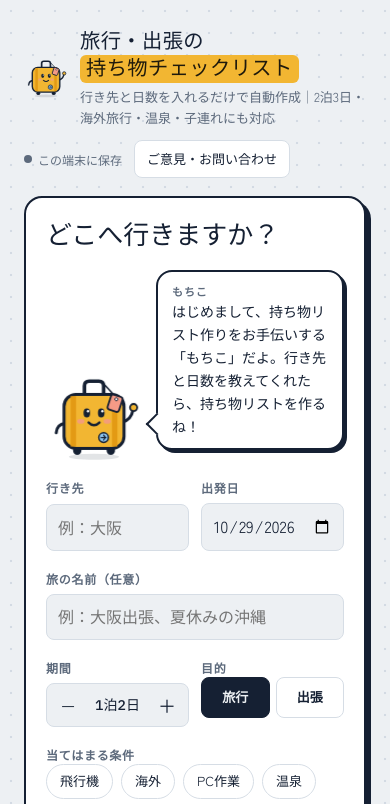
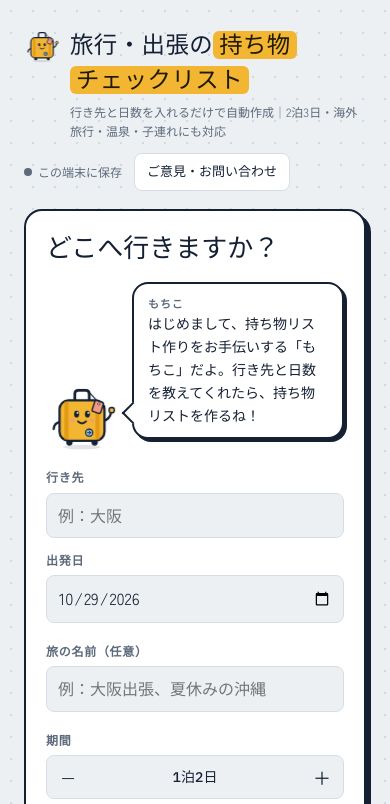
Before and after one commit to mihara0729shu-a11y/travel-checklist, a plain HTML site: page index.html in a window 390 px wide. Shown: the top 804 px of the page. Drawn offline with Linux system fonts and the light colour scheme; a web font is replaced by a local one.

Commit message:
Update style.css

```diff
--- a/style.css
+++ b/style.css
@@ -64,6 +64,18 @@ button { cursor: pointer; }
 .brand h1, .brand .brand-title { font-family: var(--f-display); font-weight: 400; font-size: clamp(20px, 5.2vw, 30px); margin: 0; letter-spacing: .02em; line-height: 1.35; text-wrap: balance; }
 .brand h1 em, .brand .brand-title em { font-style: normal; background: var(--tag); color: var(--tag-ink); padding: 0 6px; border-radius: 6px; display: inline-block; white-space: nowrap; }
 .brand p { margin: 0; color: var(--muted); font-size: 13px; }
+/* スマホ：見出しを「旅行・出張の／持ち物／チェックリスト」の切れ目で折り返し、枠からはみ出さないようにする */
+@media (max-width: 479px) {
+  .brand { align-items: flex-start; gap: 10px; }
+  .brand .mascot { --ms: 36px !important; margin-top: 2px; }
+  .brand h1, .brand .brand-title { font-size: clamp(18px, 6vw, 24px); line-height: 1.5; }
+  .brand h1 em, .brand .brand-title em {
+    display: inline; white-space: normal; word-break: keep-all; overflow-wrap: anywhere;
+    -webkit-box-decoration-break: clone; box-decoration-break: clone; padding: 1px 6px;
+  }
+  .brand p { font-size: 12px; }
+  .sheet.start .guide .mascot { --ms: 72px !important; }
+}
 .sync { font-size: 12px; color: var(--muted); display: inline-flex; align-items: center; gap: 6px; }
 .sync::before { content: ""; width: 8px; height: 8px; border-radius: 50%; background: var(--muted); }
 .sync[data-s="ok"]::before { background: var(--go); }
@@ -71,6 +83,7 @@ button { cursor: pointer; }
 
 .layout { display: grid; gap: 18px; }
 .layout > * { min-width: 0; }
+.layout.no-rail { grid-template-columns: minmax(0, 1fr); }
 @media (min-width: 880px) {
   .layout { grid-template-columns: 250px minmax(0, 1fr); align-items: start; }
   .rail { position: sticky; top: calc(env(safe-area-inset-top, 0px) + 16px); }
@@ -200,6 +213,9 @@ button { cursor: pointer; }
 .rate input:checked + span { background: var(--tag); color: var(--tag-ink); border-color: var(--tag); font-weight: 700; }
 .rate input:focus-visible + span { outline: 2px solid var(--tag); outline-offset: 2px; }
 .rate-note { font-size: 12px; color: var(--muted); }
+.fb-form input[type="email"] { width: 100%; min-width: 0; border: 1px solid var(--line); background: var(--bg); border-radius: 8px; padding: 9px 11px; font-size: 16px; }
+.ct-trap { position: absolute; left: -9999px; width: 1px; height: 1px; opacity: 0; }
+.fb-band-actions { display: flex; flex-wrap: wrap; gap: 8px; }
 .fb-form textarea { width: 100%; border: 1px solid var(--line); background: var(--bg); border-radius: 8px; padding: 9px 11px; font: inherit; font-size: 16px; resize: vertical; min-height: 96px; }
 .fb-err { margin: 0; color: var(--danger); font-size: 13px; min-height: 1em; }
 .fb-err:empty { display: none; }
@@ -262,6 +278,13 @@ button { cursor: pointer; }
 fieldset.field { border: 0; margin: 0; padding: 0; }
 .field input[type="text"], .field input[type="date"] { border: 1px solid var(--line); background: var(--bg); border-radius: 8px; padding: 9px 11px; font-size: 16px; width: 100%; min-width: 0; }
 .row2 { display: grid; gap: 12px; grid-template-columns: minmax(0, 1fr) minmax(0, 1fr); }
+.field { min-width: 0; }
+/* スマホ：2列の入力欄は縦に並べる。iPhone の日付欄は既定の最小幅があるので見た目をリセットして枠に収める */
+@media (max-width: 479px) {
+  .row2 { grid-template-columns: minmax(0, 1fr); }
+  .field input[type="date"] { -webkit-appearance: none; appearance: none; display: block; max-width: 100%; min-height: 44px; text-align: left; }
+  .field input[type="date"]::-webkit-date-and-time-value { text-align: left; }
+}
 .stepper { display: flex; align-items: center; border: 1px solid var(--line); border-radius: 8px; background: var(--bg); }
 .stepper button { border: 0; background: transparent; width: 42px; height: 42px; font-size: 18px; }
 .stepper output { flex: 1; text-align: center; font-family: var(--f-mono); font-variant-numeric: tabular-nums; font-size: 14px; }
```
